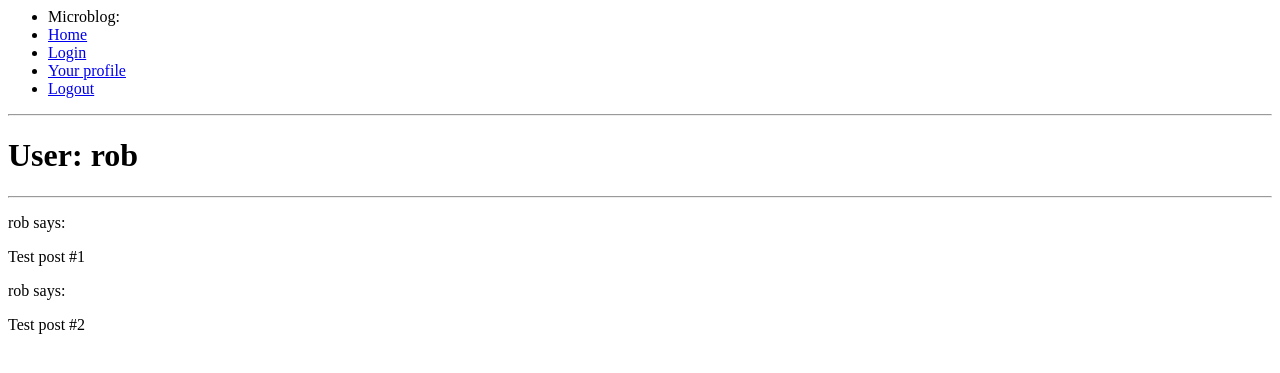
After one commit to badlydrawnrob/python-playground, a Flask app: page /user/rob in a window 1280 px wide. The commit adds this page. Shown: the top 373 px of the page. Run offline with Flask 2, Linux system fonts and the light colour scheme; a user stored in the database is signed in; data comes from the database, SQL or seed files in the repository; style sheets or scripts are compiled from the project's sources.

Commit message:
Flask template updates (currently on profile and avatars)

```diff
--- a/flask-mega-tutorial/app/templates/base.html
+++ b/flask-mega-tutorial/app/templates/base.html
@@ -10,10 +10,16 @@
   <body>
     <ul>
       <li>Microblog:</li>
-      <li><a href="/">Home</a></li>
-      <li><a href="/login">Login</a></li>
+      <li><a href="{{ url_for('index') }}">Home</a></li>
+      {% if g.user.is_authenticated %}
+        <li><a href="{{ url_for('login') }}">Login</a></li>
+        <li><a href="{{ url_for('user', nickname=g.user.nickname) }}">Your profile</a></li>
+        <li><a href="{{ url_for('logout') }}">Logout</a></li>
+      {% endif %}
     </ul>
+
     <hr>
+
     {% with messages = get_flashed_messages() %}
       {% if messages %}
       <ul>
--- /dev/null
+++ b/flask-mega-tutorial/app/templates/user.html
@@ -0,0 +1,13 @@
+{# Extend base layout #}
+{% extends 'base.html' %}
+
+{% block content %}
+  <h1>User: {{ user.nickname }}</h1>
+  <hr>
+  {% for post in posts %}
+    <div>
+      <p>{{ post.author.nickname }} says:</p>
+      <p>{{ post.body }}</p>
+    </div>
+  {% endfor %}
+{% endblock %}
--- a/flask-mega-tutorial/app/views.py
+++ b/flask-mega-tutorial/app/views.py
@@ -1,12 +1,17 @@
-from flask import render_template, flash, redirect
+from flask import render_template, url_for, flash, redirect, g
 from app import app
-# from .forms import LoginForm
-from flask_security import login_required
+from flask_security import login_required, current_user
+from .models import User
+
+
+@app.before_request
+def before_request():
+    g.user = current_user
 
 
 @app.route('/')
 @app.route('/index')
-@login_required
+# @login_required
 def index():
     user = {'nickname': 'Miguel'}  # fake user
     posts = [  # fake array of posts
@@ -28,19 +33,19 @@ def index():
     )
 
 
-# @app.route('/login', methods=['GET', 'POST'])
-# def login():
-#     form = LoginForm()
-#     if form.validate_on_submit():
-#         flash(
-#             '''
-#             Login requested for OPENID={}, remember_me={}
-#             '''.format(form.openid.data, str(form.remember_me.data))
-#         )
-#         return redirect('/index')
-#     return render_template(
-#         'login.html',
-#         title='Sign In',
-#         form=form,
-#         providers=app.config['OPENID_PROVIDERS']
-#     )
+@app.route('/user/<nickname>')
+@login_required
+def user(nickname):
+    user = User.query.filter_by(nickname=nickname).first()
+    if user is None:
+        flash('User {} not found.'.format(nickname))
+        return redirect(url_for('index'))
+    posts = [
+        {'author': user, 'body': 'Test post #1'},
+        {'author': user, 'body': 'Test post #2'}
+    ]
+    return render_template(
+        'user.html',
+        user=user,
+        posts=posts
+    )
```
Also changed, not shown: flask-mega-tutorial/app/forms.py (+6 -6 lines), flask-mega-tutorial/app/templates/_/login.html (renamed from flask-mega-tutorial/app/templates/login.html), flask-mega-tutorial/app/templates/_/login.styl (renamed from flask-mega-tutorial/app/templates/login.styl).
